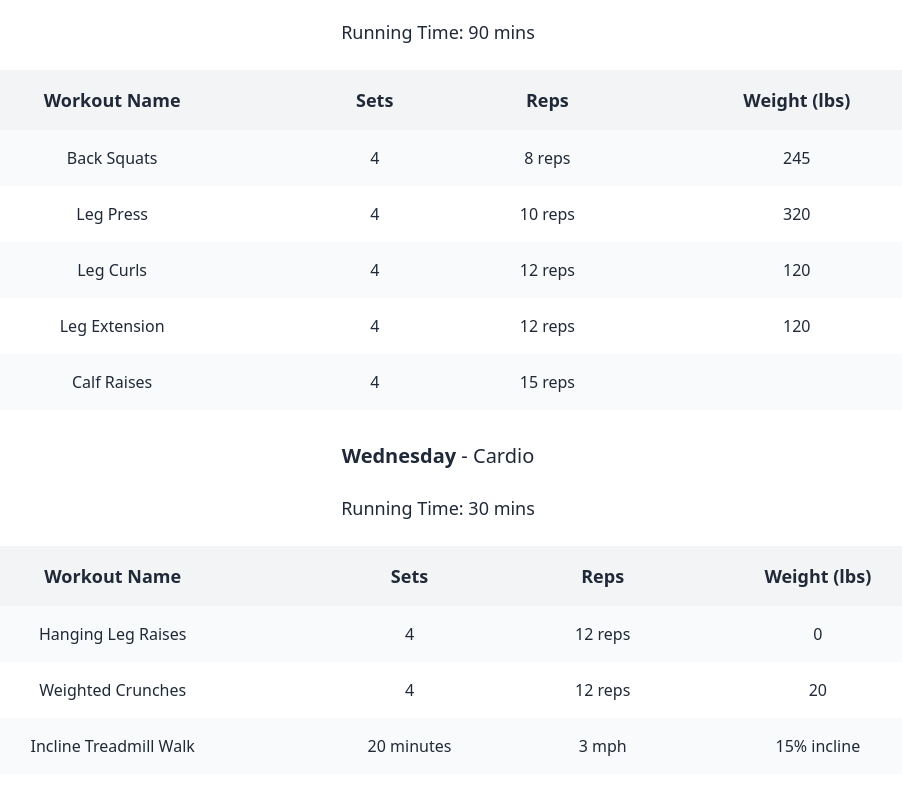
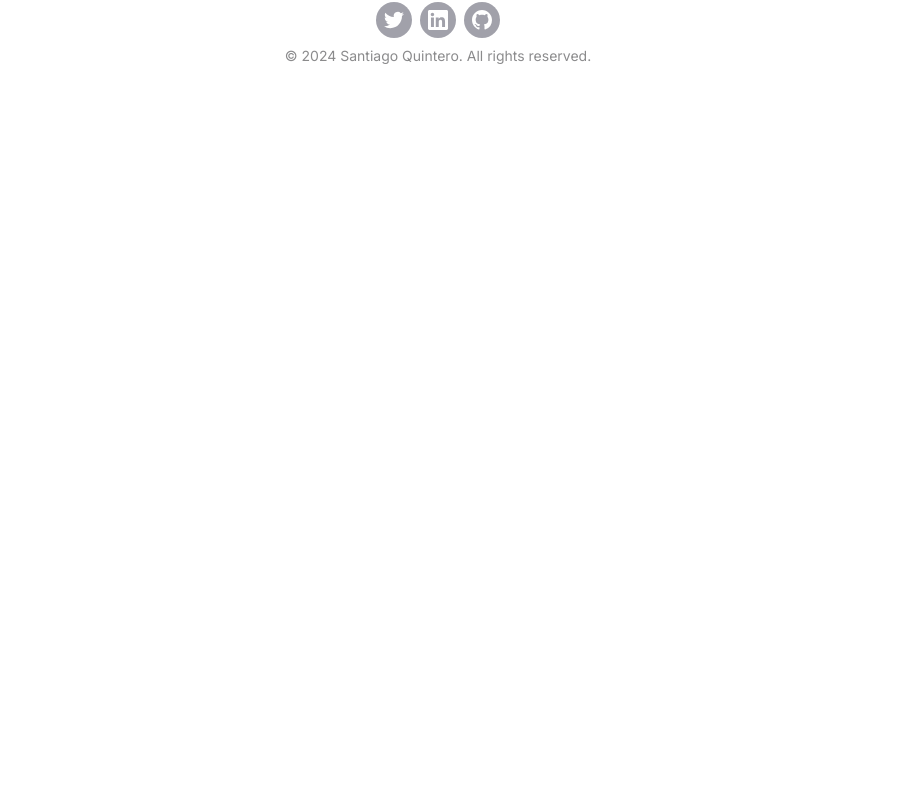
Before and after one commit to QuinteroSantiago/santiago-quintero-quiroga-portfolio, a React (Vite) app: page /workout in a window 1280 px wide. Shown: the part 774-1580 px from the top of the page, without its empty margins (202-1104 px from the left). After the commit the page ends 860 px from the top, so only its background shows below. Built offline with nearby package versions, Linux system fonts and the light colour scheme; a web font is replaced by a local one.

Commit message:
chore: update workout weights

```diff
--- a/src/data/workouts.js
+++ b/src/data/workouts.js
@@ -73,25 +73,25 @@
     },
     'Wednesday': {
         title: 'Cardio',
-        time: '30 mins',
+        time: '40 mins',
         exercises: [
             {
-                name: 'Hanging Leg Raises',
-                sets: '4',
-                reps: '12 reps',
-                weight: '0'
+                name: 'Incline Treadmill Walk',
+                sets: '15% incline',
+                reps: '20 minutes',
+                weight: '3 mph'
             },
             {
                 name: 'Weighted Crunches',
                 sets: '4',
                 reps: '12 reps',
-                weight: '20'
+                weight: '80'
             },
             {
-                name: 'Incline Treadmill Walk',
-                sets: '20 minutes',
-                reps: '3 mph',
-                weight: '15% incline'
+                name: 'Hanging Leg Raises',
+                sets: '4',
+                reps: '6 reps',
+                weight: '0'
             }
         ]
     },
@@ -137,21 +137,21 @@
         exercises: [
             {
                 name: 'Incline Treadmill Walk',
-                sets: '20 minutes',
-                reps: '3 mph',
-                weight: '15% incline'
-            },
-            {
-                name: 'Hanging Leg Raises',
-                sets: '4',
-                reps: '12 reps',
-                weight: '0'
+                sets: '15% incline',
+                reps: '20 minutes',
+                weight: '3 mph'
             },
             {
                 name: 'Weighted Crunches',
                 sets: '4',
                 reps: '12 reps',
-                weight: '20'
+                weight: '80'
+            },
+            {
+                name: 'Hanging Leg Raises',
+                sets: '4',
+                reps: '6 reps',
+                weight: '0'
             }
         ]
     },
@@ -197,21 +197,21 @@
         exercises: [
             {
                 name: 'Incline Treadmill Walk',
-                sets: '20 minutes',
-                reps: '3 mph',
-                weight: '15% incline'
-            },
-            {
-                name: 'Hanging Leg Raises',
-                sets: '4',
-                reps: '12 reps',
-                weight: '0'
+                sets: '15% incline',
+                reps: '20 minutes',
+                weight: '3 mph'
             },
             {
                 name: 'Weighted Crunches',
                 sets: '4',
                 reps: '12 reps',
-                weight: '20'
+                weight: '80'
+            },
+            {
+                name: 'Hanging Leg Raises',
+                sets: '4',
+                reps: '6 reps',
+                weight: '0'
             }
         ]
     }
--- a/src/pages/Workout.jsx
+++ b/src/pages/Workout.jsx
@@ -9,7 +9,7 @@
     const dayName = today.toLocaleDateString('en-US', { weekday: 'long' });
     const [selectedDay, setSelectedDay] = useState(dayName);
     const [windowWidth, setWindowWidth] = useState(window.innerWidth);
-    const [showAllDays, setShowAllDays] = useState(true);
+    const [showAllDays, setShowAllDays] = useState(false);
     const workoutPlan = workouts[selectedDay];
 
     const daysOfWeek = ['Monday', 'Tuesday', 'Wednesday', 'Thursday', 'Friday', 'Saturday', 'Sunday'];
```
